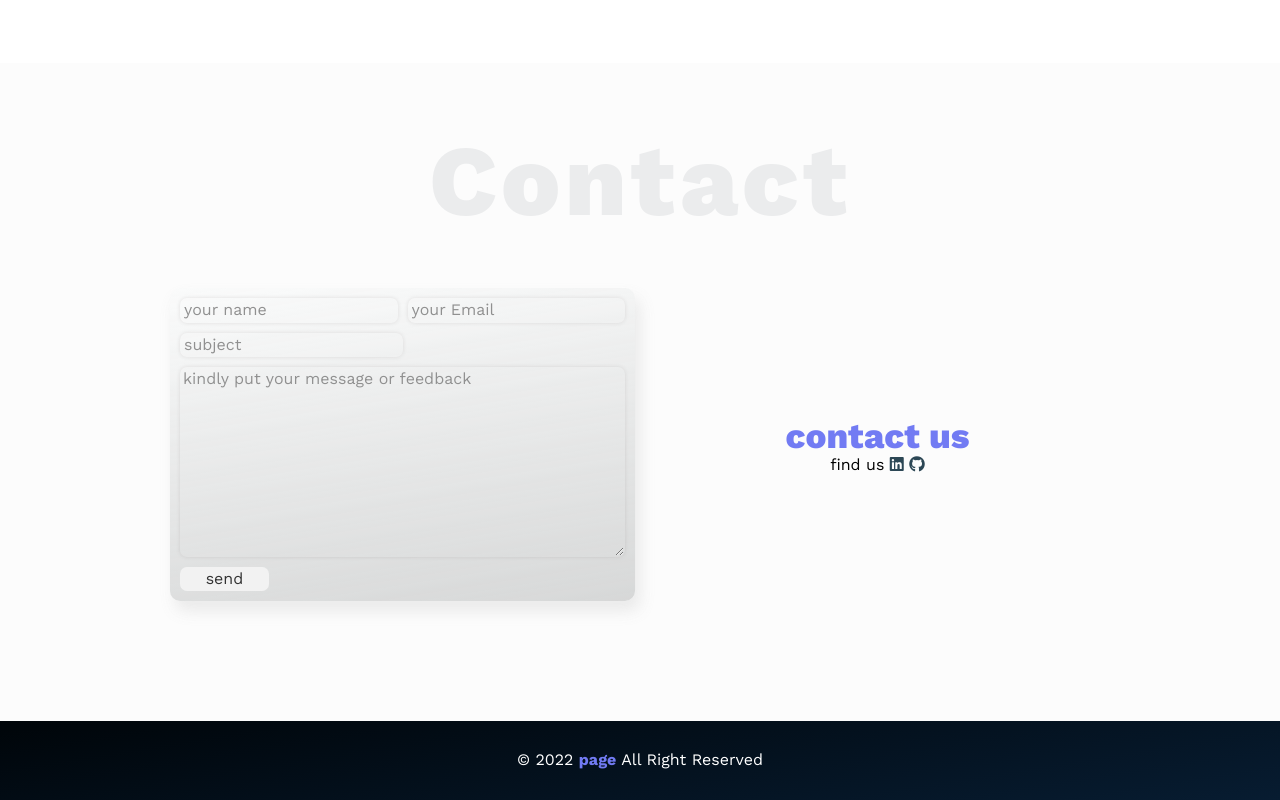
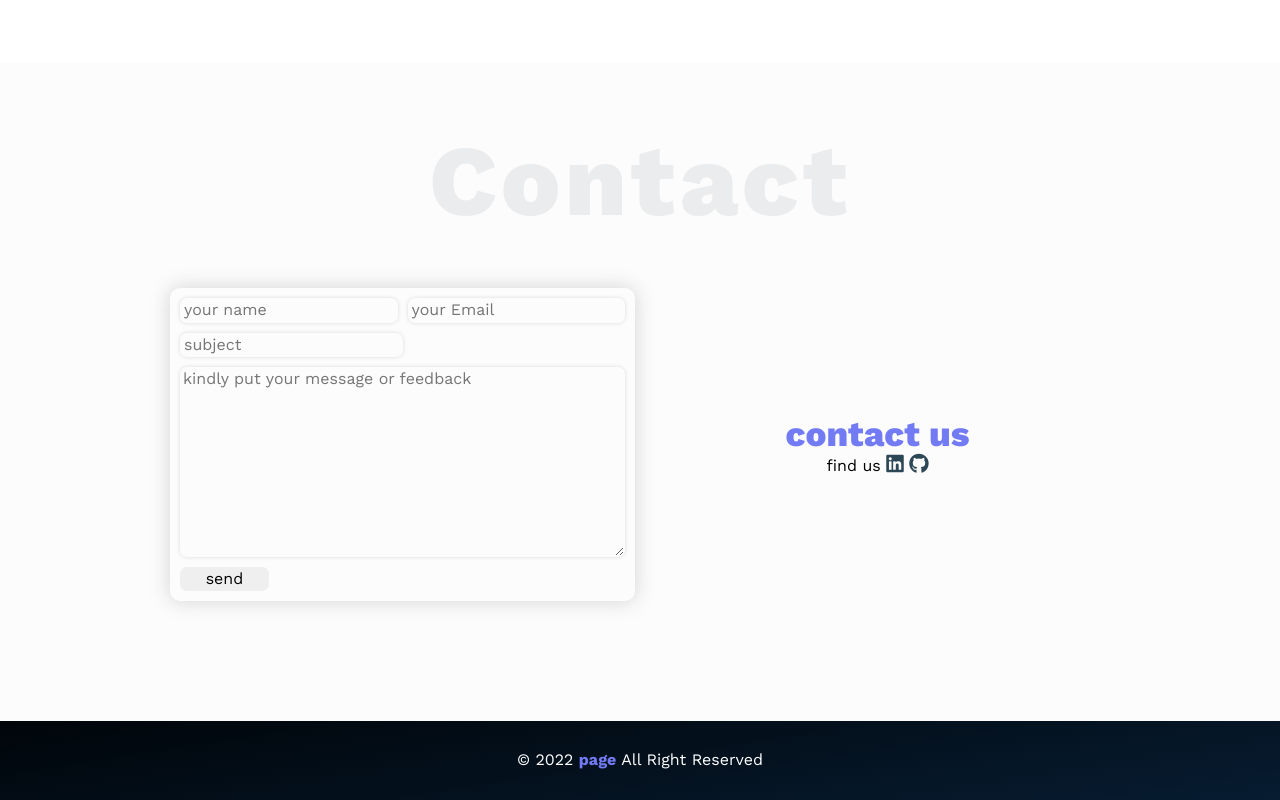
Before and after one commit to MustafaSaied97/HTML-and-CSS-webpage, a plain HTML site: page index.html in a window 1280 px wide. Shown: the part 4073-4873 px from the top of the page. Drawn offline with nearby package versions, Linux system fonts and the light colour scheme.

Commit message:
edit contact section

```diff
--- a/css/webpage.css
+++ b/css/webpage.css
@@ -812,16 +812,14 @@ body{
                         "button button";
 
 
-    /* align-items: center; */
     justify-items: start;
 
 
     gap: 10px;
     border-radius: 10px;
     padding: 10px;
-    box-shadow: 5px 10px 15px #c1c0c05e ;
-    background:linear-gradient(351deg,#bec0c0c1,#f9fafa);
-    opacity: .8;
+    box-shadow: 0px 0px 20px #c1c0c0b0 ;
+
 
 }
 .contact .contact-content .col-1 form input{
@@ -876,6 +874,7 @@ body{
 }
 .contact .contact-content .col-2  .social a i{
     color: var(--secondary-color);
+    font-size: 20px;
 }
 .contact .contact-content .col-2  .social a:nth-child(1) i:hover{
     color:#0A66C2;
```
